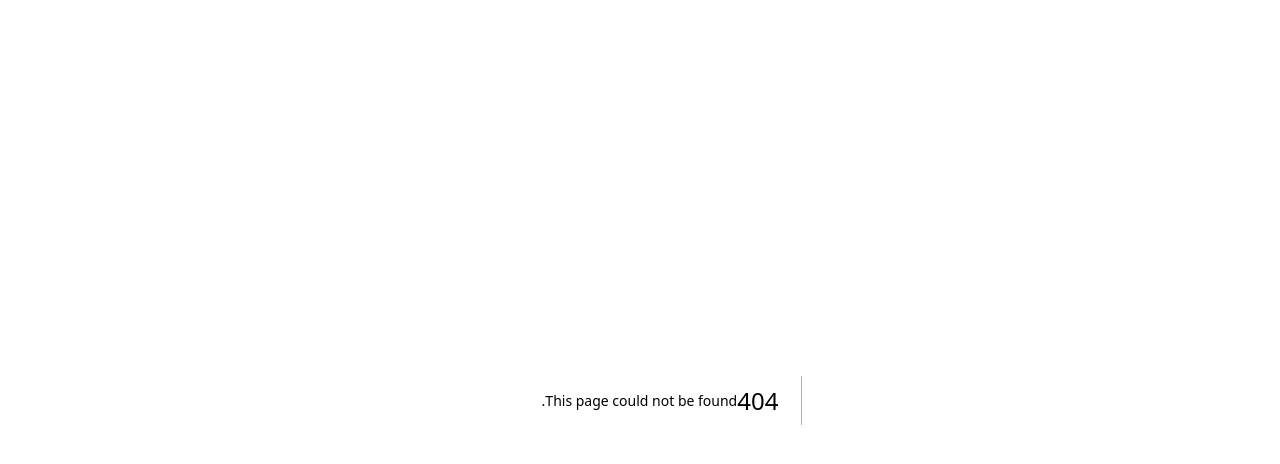
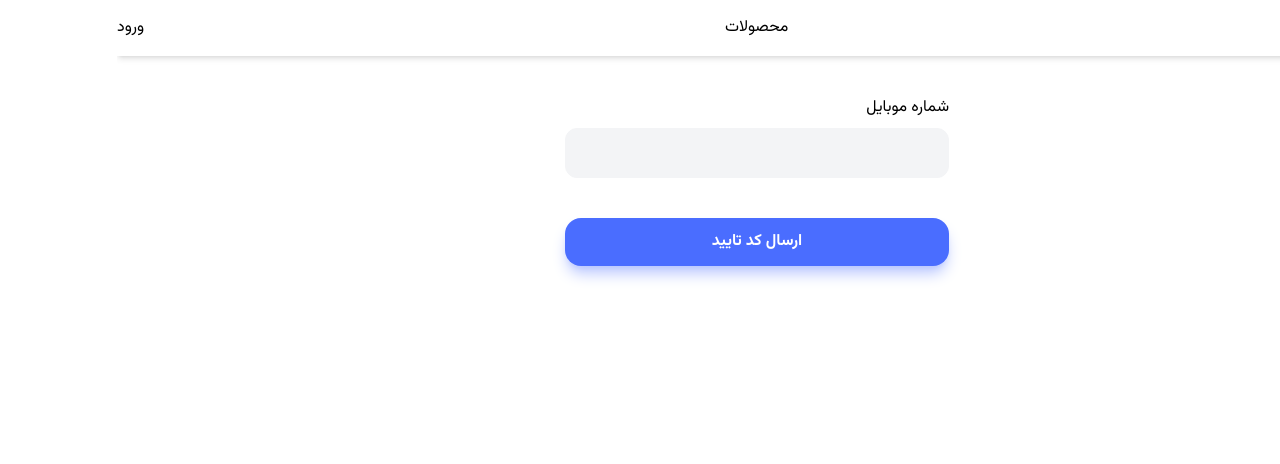
Before and after one commit to hooman-nourbakhsh/Shop-Panel-App, a Next.js app: page /auth in a window 1280 px wide. Before the commit this address had no page. Shown: the top 464 px of the page. Built offline with nearby package versions, Linux system fonts and the light colour scheme; no server answers.

Commit message:
feat: :sparkles: I implemented the authentication feature
I added the core authentication flow, including OTP generation and verification. I also set up React Query for data fetching and integrated `react-hot-toast` for notifications. The main layout now includes a header with navigation links.

```diff
--- /dev/null
+++ b/src/app/Header.jsx
@@ -0,0 +1,28 @@
+import Link from "next/link";
+
+export default function Header() {
+  return (
+    <header className={`shadow-md mb-10`}>
+      <nav>
+        <ul className="flex items-center justify-between py-2 container xl:max-w-screen-xl">
+          <li>
+            <Link className="block py-2" href="/">
+              خانه
+            </Link>
+          </li>
+          <li>
+            <Link className="block py-2" href="/products">
+              محصولات
+            </Link>
+          </li>
+
+          <li>
+            <Link className="block py-2" href="/auth">
+              ورود
+            </Link>
+          </li>
+        </ul>
+      </nav>
+    </header>
+  );
+}
--- /dev/null
+++ b/src/app/Providers.jsx
@@ -0,0 +1,10 @@
+"use client";
+
+import { QueryClient, QueryClientProvider } from "@tanstack/react-query";
+import { useState } from "react";
+
+export default function Providers({ children }) {
+  const [queryClient] = useState(() => new QueryClient());
+
+  return <QueryClientProvider client={queryClient}>{children}</QueryClientProvider>;
+}
--- /dev/null
+++ b/src/app/auth/CheckOTPForm.jsx
@@ -0,0 +1,49 @@
+import OTPInput from "react-otp-input";
+import { IoIosRefresh } from "react-icons/io";
+
+import { CiEdit } from "react-icons/ci";
+import Loading from "@/common/Loading";
+
+export default function CheckOTPForm({ otpResponse, onSubmit, otp, setOtp, onBack, time, onResendOtp, isCechkingOtp }) {
+  return (
+    <div>
+      {otpResponse && (
+        <button onClick={onBack} className="flex mb-3 gap-1">
+          <CiEdit className="w-6 h-6 text-primary-900" />
+          ویرایش شماره ؟
+        </button>
+      )}
+      <div className="flex mb-3 text-secondary-500 gap-2">
+        <IoIosRefresh />
+        {time > 0 ? <p>{time} ثانیه تا ارسال مجدد کد</p> : <button onClick={onResendOtp}>ارسال مجدد کد !</button>}
+      </div>
+
+      <form className="space-y-10" onSubmit={onSubmit}>
+        <p className="font-bold">کد تایید را وارد کنید:</p>
+        <OTPInput
+          value={otp}
+          onChange={setOtp}
+          numInputs={6}
+          renderSeparator={<span>-</span>}
+          inputStyle={{
+            width: "2.5rem",
+            padding: "0.5rem 0.2rem",
+            border: "1px solid rgb(var(--color-primary-300))",
+            borderRadius: "0.5rem",
+          }}
+          containerStyle="flex flex-row-reverse gap-x-2 justify-center"
+          renderInput={(props) => <input type="number" {...props} />}
+        />
+        <div>
+          {isCechkingOtp ? (
+            <Loading />
+          ) : (
+            <button type="submit" className="btn btn--primary w-full">
+              تایید
+            </button>
+          )}
+        </div>
+      </form>
+    </div>
+  );
+}
--- /dev/null
+++ b/src/app/auth/SendOTPFrom.jsx
@@ -0,0 +1,21 @@
+import Loading from "@/common/Loading";
+import TextField from "@/common/TextField";
+
+export default function SendOTPFrom({ phoneNumber, onChange, onSubmit, isLoading }) {
+  return (
+    <div>
+      <form className="space-y-10" onSubmit={onSubmit}>
+        <TextField label="شماره موبایل" name="phoneNumber" value={phoneNumber} onChange={onChange} />
+        <div>
+          {isLoading ? (
+            <Loading />
+          ) : (
+            <button type="submit" className="btn btn--primary w-full">
+              ارسال کد تایید
+            </button>
+          )}
+        </div>
+      </form>
+    </div>
+  );
+}
--- /dev/null
+++ b/src/app/auth/page.jsx
@@ -0,0 +1,88 @@
+"use client";
+import { useEffect, useState } from "react";
+import { useMutation } from "@tanstack/react-query";
+import { toast } from "react-hot-toast";
+import SendOTPFrom from "./SendOTPFrom";
+import CheckOTPForm from "./CheckOTPForm";
+import { checkOtp, sendOtp } from "@/services/authServices";
+const RESEND_TIME = 90;
+
+export default function AuthPage() {
+  const [phoneNumber, setPhoneNumber] = useState("");
+  const [otp, setOtp] = useState("");
+  const [step, setStep] = useState(1);
+  const [time, setTime] = useState(RESEND_TIME);
+
+  const { data: otpResponse, isPending, mutateAsync: mutateSendOtp } = useMutation({ mutationFn: sendOtp });
+  const { mutateAsync: mutateCheckOtp, isPending: isCechkingOtp } = useMutation({ mutationFn: checkOtp });
+
+  const phoneNumberHandler = (e) => {
+    setPhoneNumber(e.target.value);
+  };
+
+  const sendOtpHandler = async (e) => {
+    e.preventDefault();
+    try {
+      const data = await mutateSendOtp({ phoneNumber });
+      toast.success(data.message, { duration: 4000 });
+
+      setStep(2);
+      setTime(RESEND_TIME);
+      setOtp("");
+    } catch (error) {
+      toast.error(error?.response?.data?.message);
+    }
+  };
+
+  const checkOtpHandler = async (e) => {
+    e.preventDefault();
+    try {
+      const { message } = await mutateCheckOtp({ phoneNumber, otp });
+      toast.success(message);
+    } catch (error) {
+      toast.error(error?.response?.data?.message);
+    }
+  };
+
+  useEffect(() => {
+    const timer = time > 0 && setInterval(() => setTime((t) => t - 1), 1000);
+    return () => {
+      if (timer) clearInterval(timer);
+    };
+  }, [time]);
+
+  const renderSteps = () => {
+    switch (step) {
+      case 1:
+        return (
+          <SendOTPFrom
+            phoneNumber={phoneNumber}
+            onChange={phoneNumberHandler}
+            onSubmit={sendOtpHandler}
+            isLoading={isPending}
+          />
+        );
+      case 2:
+        return (
+          <CheckOTPForm
+            onBack={() => setStep((s) => s - 1)}
+            otp={otp}
+            setOtp={setOtp}
+            onSubmit={checkOtpHandler}
+            time={time}
+            onResendOtp={sendOtpHandler}
+            otpResponse={otpResponse}
+            isCechkingOtp={isCechkingOtp}
+          />
+        );
+      default:
+        return null;
+    }
+  };
+
+  return (
+    <div className="flex justify-center">
+      <div className="w-full sm:max-w-sm">{renderSteps()}</div>
+    </div>
+  );
+}
--- a/src/app/layout.jsx
+++ b/src/app/layout.jsx
@@ -1,3 +1,6 @@
+import { Toaster } from "react-hot-toast";
+import Providers from "./Providers";
+import Header from "./Header";
 import vazirFont from "@/constants/localFonts";
 import "./globals.css";
 
@@ -9,8 +12,12 @@ export const metadata = {
 export default function RootLayout({ children }) {
   return (
     <html lang="fa" dir="rtl">
-      <body className={`${vazirFont.variable} fonst-sans`}>
-        <div className="container xl:max-w-screen-xl">{children}</div>
+      <body className={`${vazirFont.variable} font-sans`}>
+        <Toaster />
+        <Header />
+        <div className="container xl:max-w-screen-xl">
+          <Providers>{children}</Providers>
+        </div>
       </body>
     </html>
   );
--- /dev/null
+++ b/src/common/Loading.jsx
@@ -0,0 +1,19 @@
+import { ThreeDots } from "react-loader-spinner";
+
+function Loading({ width = "75", heigh = "40" }) {
+  return (
+    <ThreeDots
+      height={heigh}
+      width={width}
+      radius="9"
+      color="rgb(var(--color-primary-900))"
+      ariaLabel="three-dots-loading"
+      wrapperStyle={{
+        display: "flex",
+        justifyContent: "center",
+      }}
+      visible={true}
+    />
+  );
+}
+export default Loading;
--- /dev/null
+++ b/src/common/TextField.jsx
@@ -0,0 +1,19 @@
+function TextField({ label, name, value, onChange }) {
+  return (
+    <div>
+      <label htmlFor={name} className="block mb-2">
+        {label}
+      </label>
+      <input
+        autoComplete="off"
+        className="textField__input"
+        type="text"
+        name={name}
+        id={name}
+        value={value}
+        onChange={onChange}
+      />
+    </div>
+  );
+}
+export default TextField;
--- /dev/null
+++ b/src/services/authServices.js
@@ -0,0 +1,31 @@
+import http from "./httpServices";
+
+export function sendOtp(data) {
+  return http.post("/user/get-otp", data).then(({ data }) => data.data);
+}
+
+export function checkOtp(data) {
+  return http.post("/user/check-otp", data).then(({ data }) => data.data);
+}
+
+export function completeProfile(data) {
+  return http.post("/user/complete-profile", data).then(({ data }) => data.data);
+}
+
+export function getUserProfile() {
+  return http.get("/user/profile").then(({ data }) => data.data);
+}
+
+export function updateProfile(data) {
+  return http.patch("/user/update", data).then(({ data }) => data.data);
+}
+
+export function logout() {
+  return http.post("/user/logout");
+}
+
+// admin related fetchs :
+
+export function getAllUsers() {
+  return http.get("/admin/user/list").then(({ data }) => data.data);
+}
--- /dev/null
+++ b/src/services/httpServices.js
@@ -0,0 +1,38 @@
+import axios from "axios";
+
+const app = axios.create({
+  baseURL: process.env.NEXT_PUBLIC_API_URL,
+  withCredentials: true,
+});
+
+app.interceptors.request.use(
+  (res) => res,
+  (err) => Promise.reject(err)
+);
+
+app.interceptors.response.use(
+  (res) => res,
+  async (err) => {
+    const originalConfig = err.config;
+    if (err.response.status === 401 && !originalConfig._retry) {
+      originalConfig._retry = true;
+      try {
+        const { data } = await axios.get(`${process.env.NEXT_PUBLIC_API_URL}/user/refresh-token`, { withCredentials: true });
+        if (data) return app(originalConfig);
+      } catch (error) {
+        return Promise.reject(error);
+      }
+    }
+    return Promise.reject(err);
+  }
+);
+
+const http = {
+  get: app.get,
+  post: app.post,
+  delete: app.delete,
+  put: app.put,
+  patch: app.patch,
+};
+
+export default http;
```
